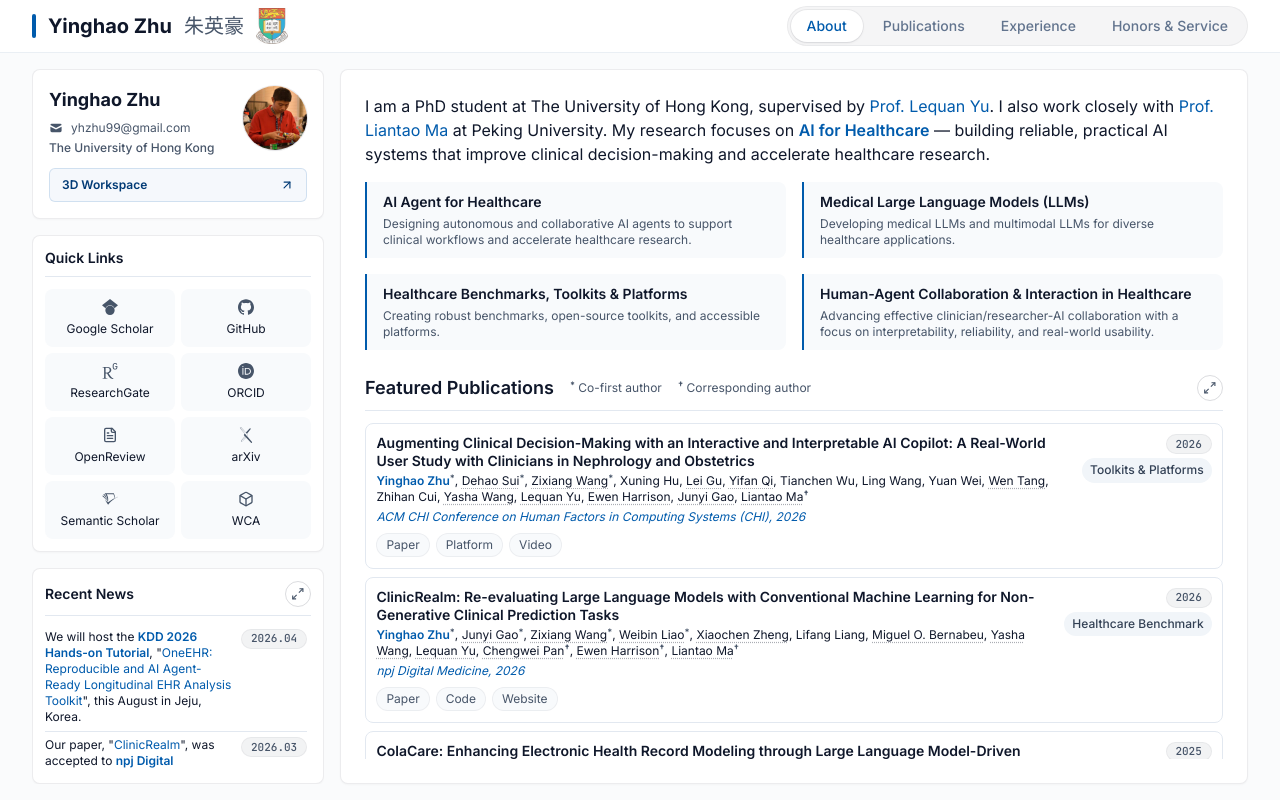
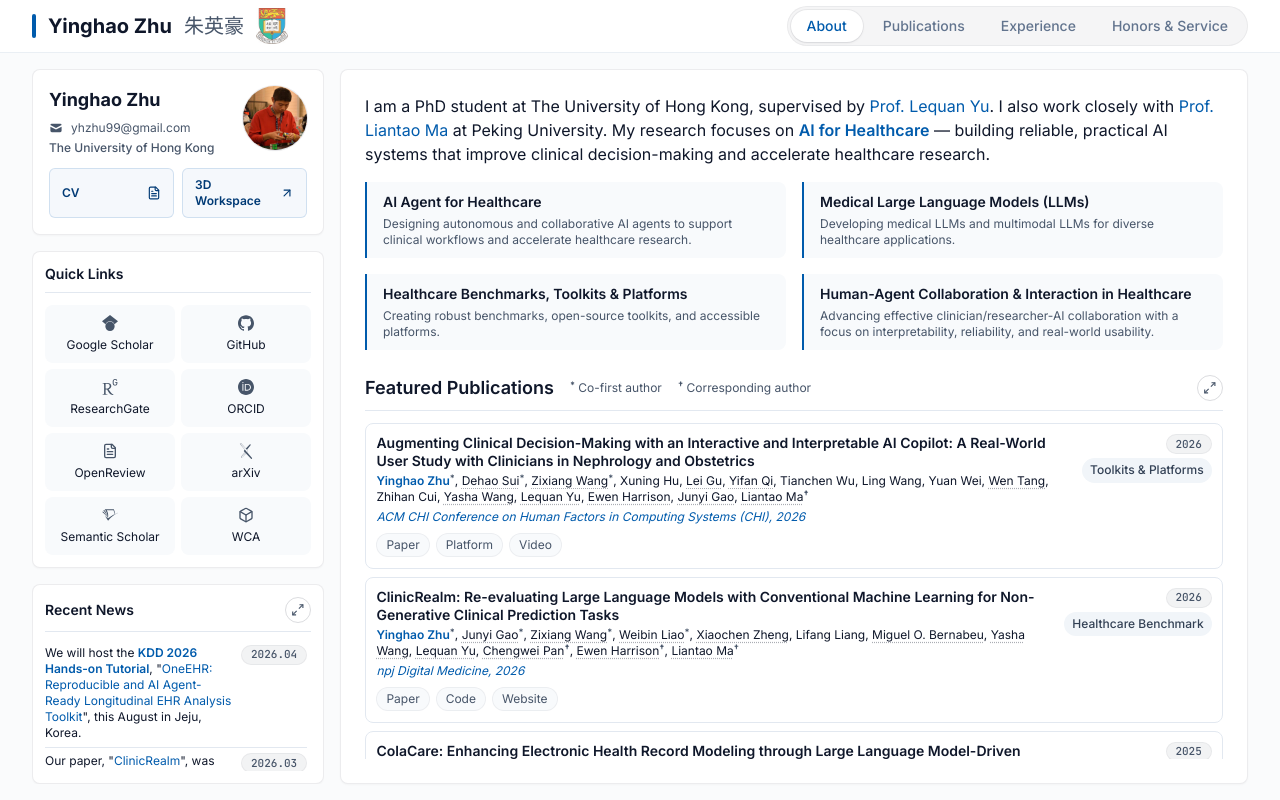
Before and after one commit to yhzhu99/yhzhu99.github.io, a Vue app: page / in a window 1280 px wide. Built offline with nearby package versions, Linux system fonts and the light colour scheme.

Commit message:
feat: add CV link beside workspace

```diff
--- a/src/views/HomeView.vue
+++ b/src/views/HomeView.vue
@@ -38,6 +38,8 @@ const tabs = [
   { name: "Experience", id: "experience" },
   { name: "Honors & Service", id: "awards" },
 ] satisfies TabItem[];
+
+const cvUrl = "/YinghaoZhu_CV.pdf";
 
 const reviewerPreview = [
   "npj Digital Medicine",
@@ -451,14 +453,42 @@ watch(activeTab, () => {
                     class="avatar-ring h-16 w-16 flex-shrink-0 rounded-full object-cover"
                   />
                 </div>
+                <div class="grid grid-cols-2 gap-2">
+                  <a
+                    :href="cvUrl"
+                    target="_blank"
+                    rel="noopener noreferrer"
+                    class="interactive-element flex min-w-0 items-center justify-between rounded-md border border-primary-blue/15 bg-primary-blue/[0.04] px-3 py-2 text-xs font-semibold text-primary-blue-dark hover:border-primary-blue/30 hover:bg-primary-blue/10"
+                    aria-label="Open CV PDF"
+                  >
+                    <span>CV</span>
+                    <svg
+                      class="h-3.5 w-3.5 flex-shrink-0"
+                      viewBox="0 0 24 24"
+                      fill="none"
+                      stroke="currentColor"
+                      stroke-width="2"
+                      stroke-linecap="round"
+                      stroke-linejoin="round"
+                      aria-hidden="true"
+                    >
+                      <path
+                        d="M15 2H6a2 2 0 0 0-2 2v16a2 2 0 0 0 2 2h12a2 2 0 0 0 2-2V7Z"
+                      />
+                      <path d="M14 2v4a2 2 0 0 0 2 2h4" />
+                      <path d="M10 9H8" />
+                      <path d="M16 13H8" />
+                      <path d="M16 17H8" />
+                    </svg>
+                  </a>
                   <RouterLink
                     to="/world"
-                  class="interactive-element flex w-full items-center justify-between rounded-md border border-primary-blue/15 bg-primary-blue/[0.04] px-3 py-2 text-xs font-semibold text-primary-blue-dark hover:border-primary-blue/30 hover:bg-primary-blue/10"
+                    class="interactive-element flex min-w-0 items-center justify-between rounded-md border border-primary-blue/15 bg-primary-blue/[0.04] px-3 py-2 text-xs font-semibold text-primary-blue-dark hover:border-primary-blue/30 hover:bg-primary-blue/10"
                     aria-label="Open 3D workspace"
                   >
                     <span>3D Workspace</span>
                     <svg
-                    class="h-3.5 w-3.5"
+                      class="h-3.5 w-3.5 flex-shrink-0"
                       viewBox="0 0 24 24"
                       fill="none"
                       stroke="currentColor"
@@ -471,6 +501,7 @@ watch(activeTab, () => {
                       <path d="M7 7h10v10" />
                     </svg>
                   </RouterLink>
+                </div>
               </div>
             </section>
 
@@ -568,14 +599,42 @@ watch(activeTab, () => {
                       class="avatar-ring h-16 w-16 flex-shrink-0 rounded-full object-cover"
                     />
                   </div>
+                  <div class="mt-3 grid grid-cols-2 gap-2">
+                    <a
+                      :href="cvUrl"
+                      target="_blank"
+                      rel="noopener noreferrer"
+                      class="interactive-element flex min-w-0 items-center justify-between rounded-md border border-primary-blue/15 bg-primary-blue/[0.04] px-3 py-2 text-sm font-semibold text-primary-blue-dark hover:border-primary-blue/30 hover:bg-primary-blue/10"
+                      aria-label="Open CV PDF"
+                    >
+                      <span>CV</span>
+                      <svg
+                        class="h-4 w-4 flex-shrink-0"
+                        viewBox="0 0 24 24"
+                        fill="none"
+                        stroke="currentColor"
+                        stroke-width="2"
+                        stroke-linecap="round"
+                        stroke-linejoin="round"
+                        aria-hidden="true"
+                      >
+                        <path
+                          d="M15 2H6a2 2 0 0 0-2 2v16a2 2 0 0 0 2 2h12a2 2 0 0 0 2-2V7Z"
+                        />
+                        <path d="M14 2v4a2 2 0 0 0 2 2h4" />
+                        <path d="M10 9H8" />
+                        <path d="M16 13H8" />
+                        <path d="M16 17H8" />
+                      </svg>
+                    </a>
                     <RouterLink
                       to="/world"
-                    class="interactive-element mt-3 flex w-full items-center justify-between rounded-md border border-primary-blue/15 bg-primary-blue/[0.04] px-3 py-2 text-sm font-semibold text-primary-blue-dark hover:border-primary-blue/30 hover:bg-primary-blue/10"
+                      class="interactive-element flex min-w-0 items-center justify-between rounded-md border border-primary-blue/15 bg-primary-blue/[0.04] px-3 py-2 text-sm font-semibold text-primary-blue-dark hover:border-primary-blue/30 hover:bg-primary-blue/10"
                       aria-label="Open 3D workspace"
                     >
                       <span>3D Workspace</span>
                       <svg
-                      class="h-4 w-4"
+                        class="h-4 w-4 flex-shrink-0"
                         viewBox="0 0 24 24"
                         fill="none"
                         stroke="currentColor"
@@ -588,6 +647,7 @@ watch(activeTab, () => {
                         <path d="M7 7h10v10" />
                       </svg>
                     </RouterLink>
+                  </div>
                 </div>
                 <QuickLinks :links="quickLinks" :icons="quickLinkIcons" />
                 <div class="mt-6">
```
Lines whose indentation alone changed are shown as unchanged.
